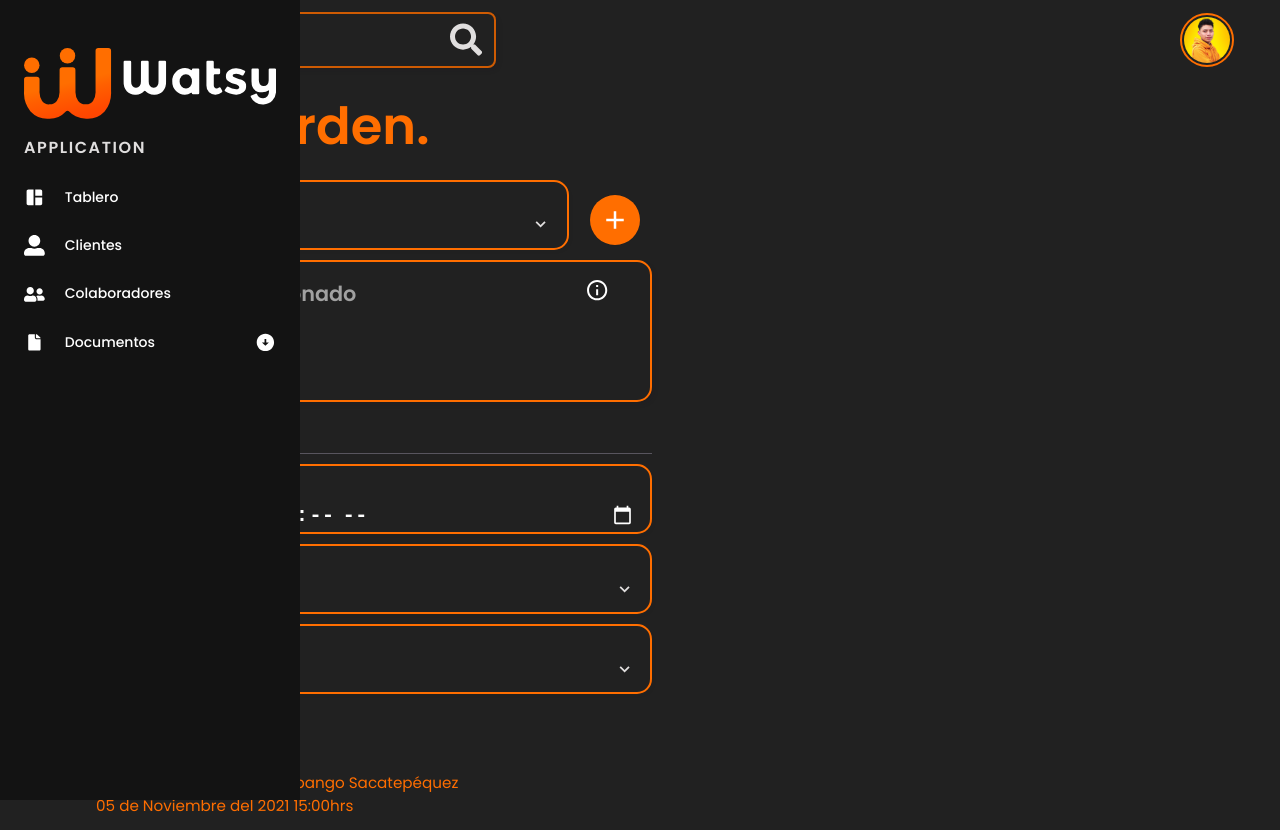
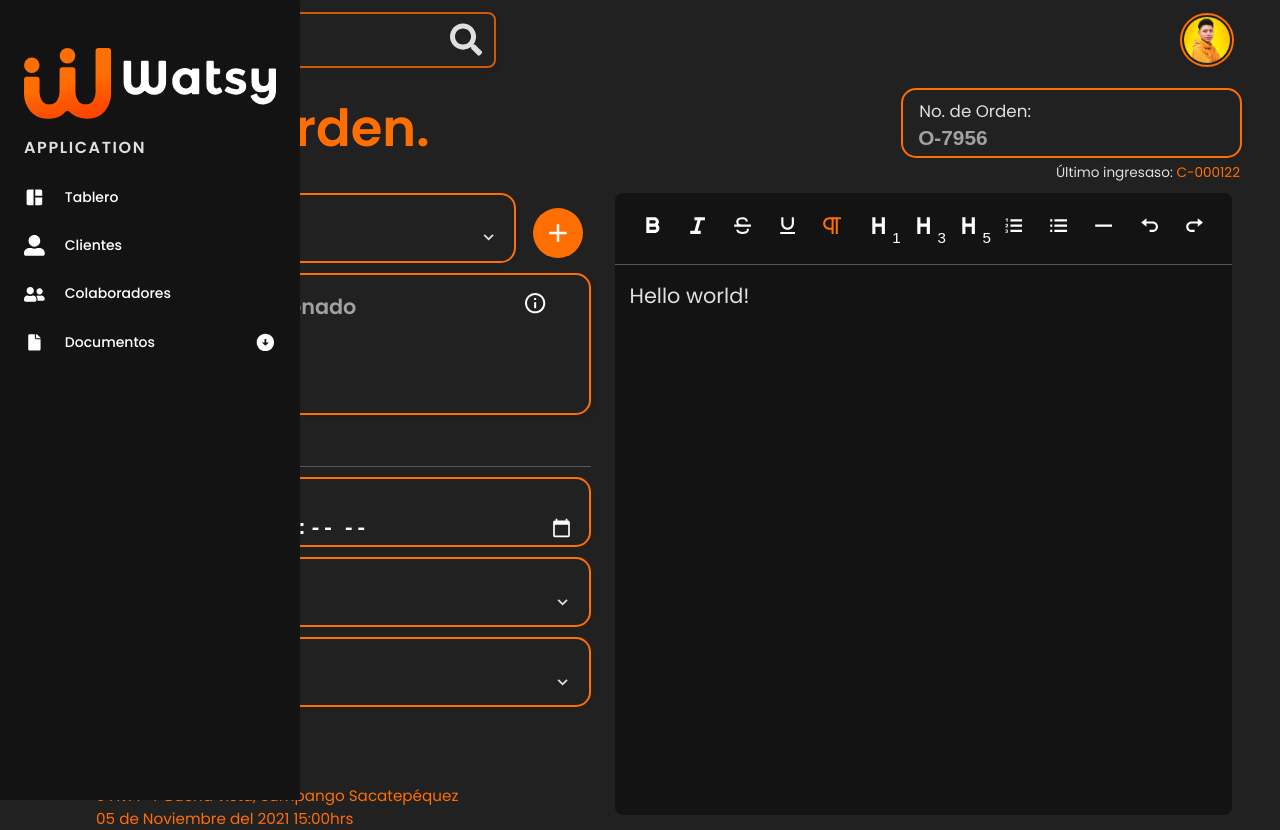
Before and after one commit to GeovannyGil/WatSystem, a React (Vite) app: page /documents/orders in a window 1280 px wide. Built offline with nearby package versions, Linux system fonts and the light colour scheme.

Commit message:
feat(Root): Add richtext tiptap on view orders, pending Call to action

```diff
--- /dev/null
+++ b/src/components/Elements/Layout.jsx
@@ -0,0 +1,5 @@
+import styled from 'styled-components'
+
+export const HeaderTitleSection = styled.header`
+  margin-bottom: 15px;
+`
--- /dev/null
+++ b/src/components/Elements/RichText.jsx
@@ -0,0 +1,173 @@
+// TitpTap
+import { useEditor, EditorContent } from '@tiptap/react'
+import StarterKit from '@tiptap/starter-kit'
+// import {  } from '@tiptap/'
+import styled from 'styled-components'
+import { ButtonIcon } from '@/components/Elements/Buttons'
+import * as BoxIcon from 'react-icons/bi'
+import * as Md from 'react-icons/md'
+
+export const ContentRich = styled.div`
+  width: 100%;
+  height: 100%;
+  background-color: var(--alternate-background);
+  border-radius: 8px;
+  overflow-x: hidden;
+  overflow-y: auto;
+  tab-size: 4;
+  -webkit-overflow-scrolling: touch;
+
+  /* word-wrap: break-word; */
+
+  .ProseMirror {
+    > * + * {
+      margin-top: 0.75em;
+    }
+
+    position: relative;
+    padding: 15px;
+    /* white-space: pre-wrap;
+    white-space: break-spaces;
+    word-wrap: break-word; */
+    overflow-wrap: anywhere;
+
+    &.ProseMirror-focused {
+      outline: none;
+    }
+  }
+`
+
+export const BarMenuEditor = styled.div`
+  display: grid;
+  grid-template-columns: repeat(5, 1fr);
+  justify-items: center;
+  align-items: center;
+  padding: 15px;
+  border-bottom: 1px solid var(--color-gray);
+
+  @media(min-width: 620px) {
+      grid-template-columns: repeat(20, 1fr);
+  }
+`
+
+export const ButtonsEditor = styled(ButtonIcon)`
+    font-size: calc(var(--small-font-size) * 1.5);
+    padding: 5px;
+    position: relative;
+    border-bottom: 1px solid var(--color-gray);
+
+  & span{
+    font-size: var(--smaller-font-size);
+    margin-top: -5px;
+    position: absolute;
+    right: -5px;
+    bottom: 3px;
+  }
+
+  @media(min-width: 620px) {
+     border: none
+  }
+`
+
+export const MenuBar = ({ editor }) => {
+  if (!editor) {
+    return null
+  }
+
+  return (
+    <BarMenuEditor>
+      <ButtonsEditor
+        onClick={() => editor.chain().focus().toggleBold().run()}
+        className={editor.isActive('bold') ? 'active' : ''}
+      >
+        <BoxIcon.BiBold />
+      </ButtonsEditor>
+      <ButtonsEditor
+        onClick={() => editor.chain().focus().toggleItalic().run()}
+        className={editor.isActive('italic') ? 'active' : ''}
+      >
+        <BoxIcon.BiItalic />
+      </ButtonsEditor>
+      <ButtonsEditor
+        onClick={() => editor.chain().focus().toggleStrike().run()}
+        className={editor.isActive('strike') ? 'active' : ''}
+      >
+        <BoxIcon.BiStrikethrough />
+      </ButtonsEditor>
+      <ButtonsEditor
+        onClick={() => editor.chain().focus().toggleUnderline().run()}
+        className={editor.isActive('underline') ? 'active' : ''}
+      >
+        <BoxIcon.BiUnderline />
+      </ButtonsEditor>
+      <ButtonsEditor
+        onClick={() => editor.chain().focus().setParagraph().run()}
+        className={editor.isActive('paragraph') ? 'active' : ''}
+      >
+        <BoxIcon.BiParagraph />
+      </ButtonsEditor>
+      <ButtonsEditor
+        onClick={() => editor.chain().focus().toggleHeading({ level: 1 }).run()}
+        className={editor.isActive('heading', { level: 1 }) ? 'active' : ''}
+      >
+        <BoxIcon.BiHeading /><span>1</span>
+      </ButtonsEditor>
+      <ButtonsEditor
+        onClick={() => editor.chain().focus().toggleHeading({ level: 3 }).run()}
+        className={editor.isActive('heading', { level: 3 }) ? 'active' : ''}
+      >
+        <BoxIcon.BiHeading /><span>3</span>
+      </ButtonsEditor>
+      <ButtonsEditor
+        onClick={() => editor.chain().focus().toggleHeading({ level: 5 }).run()}
+        className={editor.isActive('heading', { level: 5 }) ? 'active' : ''}
+      >
+        <BoxIcon.BiHeading /><span>5</span>
+      </ButtonsEditor>
+      <ButtonsEditor
+        onClick={() => editor.chain().focus().toggleOrderedList().run()}
+        className={editor.isActive('orderedList') ? 'is-active' : ''}
+      >
+        <BoxIcon.BiListOl />
+      </ButtonsEditor>
+      <ButtonsEditor
+        onClick={() => editor.chain().focus().toggleBulletList().run()}
+        className={editor.isActive('bulletList') ? 'active' : ''}
+      >
+        <BoxIcon.BiListUl />
+      </ButtonsEditor>
+      <ButtonsEditor
+        onClick={() => editor.chain().focus().setHorizontalRule().run()}
+      >
+        <Md.MdOutlineHorizontalRule />
+      </ButtonsEditor>
+      <ButtonsEditor
+        onClick={() => editor.chain().focus().toggleBulletList().run()}
+        className={editor.isActive('bulletList') ? 'active' : ''}
+      >
+        <BoxIcon.BiUndo />
+      </ButtonsEditor>
+      <ButtonsEditor
+        onClick={() => editor.chain().focus().redo().run()}
+      >
+        <BoxIcon.BiRedo />
+      </ButtonsEditor>
+    </BarMenuEditor>
+  )
+}
+
+export const Tiptap = () => {
+  const editor = useEditor({
+    extensions: [
+      StarterKit
+    ],
+    content: '<p>Hello world!</p>'
+  })
+
+  return (
+    <ContentRich>
+      <MenuBar editor={editor} />
+      <EditorContent editor={editor} />
+    </ContentRich>
+  )
+}
--- a/src/components/Elements/Texts.jsx
+++ b/src/components/Elements/Texts.jsx
@@ -27,6 +27,18 @@ export const TextDescription = styled.div`
   font-size: var(--smaller-font-size);
   display: block;
 `
+
+export const SpanLabelLink = styled.span`
+  font-size: var(--xs-font-size);
+  margin: 10px 0;
+  display: block;
+  width: 100%;
+
+  a{
+    color: var(--primary-color);
+  }
+`
+
 export const TitleMain = ({ textNeutral, textColor }) => {
   return (
     <TitleHeader>{textNeutral}<span className='Focus__title'>{textColor}</span></TitleHeader>
--- a/src/components/Styles/GlobalStyles.jsx
+++ b/src/components/Styles/GlobalStyles.jsx
@@ -265,10 +265,6 @@ export const GlobalStyles = createGlobalStyle`
   }
 
   /*================= CONTENT MAIN GENERAL=====================*/
-  .Header__main-content{
-    margin-bottom: 15px;
-  }
-
   .title-page{
     display: flex;
     height: 90vh;
--- a/src/pages/documents/orders.jsx
+++ b/src/pages/documents/orders.jsx
@@ -1,15 +1,25 @@
 
 import styled from 'styled-components'
-import { TitleMain, TitleLine, TextDescription } from '@/components/Elements/Texts'
+import { TitleMain, TitleLine, TextDescription, SpanLabelLink } from '@/components/Elements/Texts'
+import { HeaderTitleSection } from '@/components/Elements/Layout'
 import { CardContent, CardHeader, CardTitle, CardDescription } from '@/components/Elements/Cards'
 import * as BoxIcon from 'react-icons/bi'
 import { CheckInput, InputElement, InputElementSelect, FormGroupAction } from '@/components/Elements/Inputs'
+import { Tiptap } from '@/components/Elements/RichText'
 
 const Grid = styled.div`
   display: grid;
   grid-template-columns: 1fr;
   grid-gap: 10px;
-  align-items: stretch;
+  align-items: center;
+
+  @media(min-width: 1280px) {
+   grid-template-columns: 80% 20%;
+  }
+
+  @media(min-width: 820px) {
+   grid-template-columns: 70% 30%;
+  }
 `
 
 const SectionCreateOrder = styled.section`
@@ -37,14 +47,33 @@ const SpanSelectClient = styled.span`
   width: 100%;
   margin: 10px 0;
 `
-//  outline: 2px solid orange ;
+const SectionRichText = styled.div`
+  /* outline: 2px solid orange ; */
+  margin-bottom: 15px;
+`
+
+const SpanOrderId = styled(SpanLabelLink)`
+  text-align: right;
+`
+
+const HeaderTitle = styled(HeaderTitleSection)`
+  margin-bottom: 25px;
+`
 
 const Orders = () => {
   return (
     <main>
-      <header className='Header__main-content'>
-        <TitleMain textNeutral='Crear' textColor=' Orden.' />
-      </header>
+      <HeaderTitle>
+        <Grid>
+          <TitleMain textNeutral='Crear' textColor=' Orden.' />
+          <div>
+            <InputElement label='No. de Orden:'>
+              <input type='text' disabled value='O-7956' />
+              <SpanOrderId>Último ingresaso: <a>C-000122</a></SpanOrderId>
+            </InputElement>
+          </div>
+        </Grid>
+      </HeaderTitle>
       <SectionCreateOrder>
         <FormOrder>
           <FormGroupAction label='Cliente'>
@@ -91,6 +120,9 @@ const Orders = () => {
             </TextDescription>
           </CardDescription>
         </FormOrder>
+        <SectionRichText>
+          <Tiptap />
+        </SectionRichText>
       </SectionCreateOrder>
     </main>
   )
```
